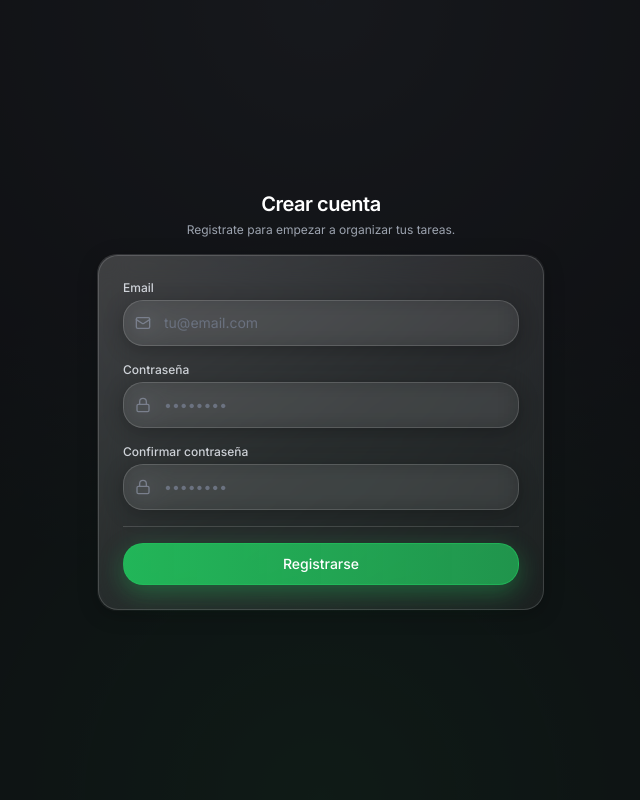
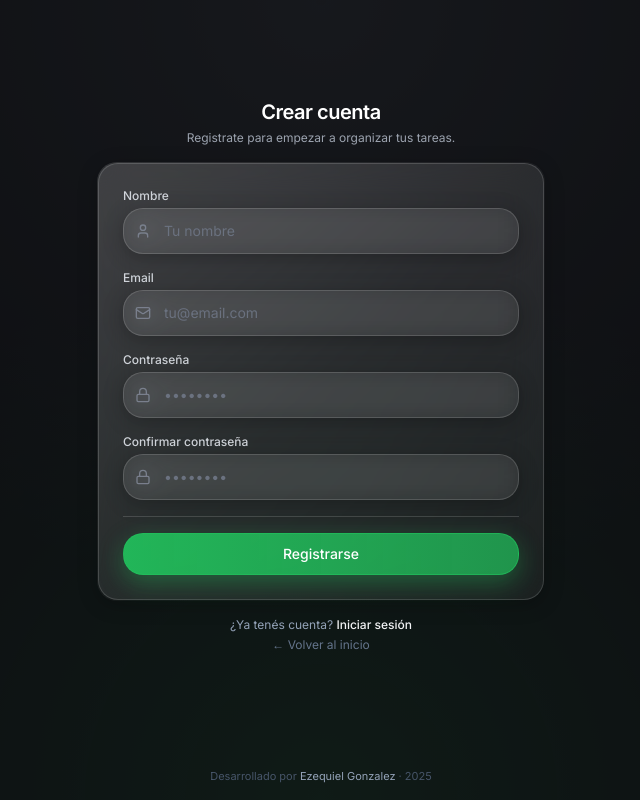
Before and after one commit to ezexgonzalez/mern-task-manager, a React (Vite) app in the folder client/: page /register in a window 1280 px wide. Shown: the whole page, without its empty margins (319-959 px from the left). Built offline with nearby package versions, Linux system fonts and the light colour scheme; no server answers.

Commit message:
ui details

```diff
--- a/client/src/components/LoginForm.jsx
+++ b/client/src/components/LoginForm.jsx
@@ -3,7 +3,7 @@ import { yupResolver } from "@hookform/resolvers/yup";
 import * as yup from "yup";
 import { loginUser } from "../services/authService.js";
 import { useState } from "react";
-import { useNavigate } from "react-router-dom";
+import { useNavigate, Link } from "react-router-dom";
 import { useAuthStore } from "../store/useAuthStore.js";
 import { Mail, Lock } from "lucide-react";
 
@@ -190,6 +190,24 @@ const LoginForm = () => {
             {successMessage}
           </p>
         )}
+         <div className="mt-3 flex flex-col items-center gap-1 text-xs">
+          <p className="text-slate-400">
+            ¿Todavía no tenés cuenta?{" "}
+            <Link
+              to="/register"
+              className="text-gray-100 font-medium hover:text-white hover:underline"
+            >
+              Crear cuenta
+            </Link>
+          </p>
+
+          <Link
+            to="/"
+            className="text-slate-500 hover:text-slate-300 transition"
+          >
+            ← Volver al inicio
+          </Link>
+        </div>
       </div>
     </form>
   );
--- a/client/src/components/RegisterForm.jsx
+++ b/client/src/components/RegisterForm.jsx
@@ -3,11 +3,15 @@ import { yupResolver } from "@hookform/resolvers/yup";
 import * as yup from "yup";
 import { registerUser } from "../services/authService.js";
 import { useState } from "react";
-import { Mail, Lock } from "lucide-react";
-import { useNavigate } from "react-router-dom";
+import { Mail, Lock, User } from "lucide-react";
+import { useNavigate, Link } from "react-router-dom";
 
 // Validaciones con yup
 const schema = yup.object().shape({
+  name: yup
+    .string()
+    .required("El nombre es obligatorio")
+    .min(2, "Debe tener al menos 2 caracteres"),
   email: yup
     .string()
     .email("El email no es valido")
@@ -30,22 +34,21 @@ const RegisterForm = () => {
 
   const navigate = useNavigate();
 
-  // Manejo de formulario
   const {
     register,
     handleSubmit,
     reset,
     formState: { errors },
   } = useForm({
-    resolver: yupResolver(schema), // conecta el esquema de validacion
+    resolver: yupResolver(schema),
   });
 
-  // Submit
   const onSubmit = async (data) => {
     console.log("datos enviados", data);
     setIsSubmitting(true);
     try {
       const response = await registerUser({
+        name: data.name,
         email: data.email,
         password: data.password,
         confirmPassword: data.confirmPassword,
@@ -58,7 +61,6 @@ const RegisterForm = () => {
       reset();
       setServerError("");
 
-      // redirigir al login luego de unos segundos
       setTimeout(() => {
         navigate("/login");
       }, 2500);
@@ -101,6 +103,39 @@ const RegisterForm = () => {
               space-y-4
             "
           >
+            {/* Nombre */}
+            <div className="flex flex-col gap-1">
+              <label className="text-xs font-medium text-gray-300">
+                Nombre
+              </label>
+
+              <div className="relative">
+                <span className="absolute left-3 top-1/2 -translate-y-1/2 text-gray-500">
+                  <User size={16} />
+                </span>
+
+                <input
+                  className="
+                    w-full pl-10 pr-4 py-3
+                    bg-glassLight backdrop-blur-md
+                    rounded-bubble border border-borderGlass
+                    text-gray-200 placeholder-gray-500
+                    focus:outline-none focus:ring-2 focus:ring-glassMedium
+                    transition shadow-bubble text-sm
+                  "
+                  type="text"
+                  placeholder="Tu nombre"
+                  {...register("name")}
+                />
+              </div>
+
+              {errors.name && (
+                <p className="text-red-400 text-xs mt-1">
+                  {errors.name.message}
+                </p>
+              )}
+            </div>
+
             {/* Email */}
             <div className="flex flex-col gap-1">
               <label className="text-xs font-medium text-gray-300">
@@ -240,6 +275,26 @@ const RegisterForm = () => {
             <span>{successMessage}</span>
           </p>
         )}
+
+        {/* Navegación: ya tengo cuenta / volver al inicio */}
+        <div className="mt-3 flex flex-col items-center gap-1 text-xs">
+          <p className="text-slate-400">
+            ¿Ya tenés cuenta?{" "}
+            <Link
+              to="/login"
+              className="text-gray-100 font-medium hover:text-white hover:underline"
+            >
+              Iniciar sesión
+            </Link>
+          </p>
+
+          <Link
+            to="/"
+            className="text-slate-500 hover:text-slate-300 transition"
+          >
+            ← Volver al inicio
+          </Link>
+        </div>
       </div>
     </form>
   );
--- a/client/src/components/layout/Layout.jsx
+++ b/client/src/components/layout/Layout.jsx
@@ -1,7 +1,16 @@
 const Layout = ({ children }) => {
   return (
-    <div className="min-h-screen bg-dark relative overflow-hidden">
-      {/* Glow suave en el fondo, SIN mix-blend */}
+    <div
+      className="
+        min-h-screen
+        bg-dark
+        relative
+        overflow-hidden
+        flex
+        flex-col
+      "
+    >
+      {/* Glow suave en el fondo */}
       <div
         className="
           pointer-events-none
@@ -10,17 +19,47 @@ const Layout = ({ children }) => {
           bg-[radial-gradient(circle_at_top,_rgba(148,163,184,0.22),_transparent_60%),radial-gradient(circle_at_bottom,_rgba(34,197,94,0.22),_transparent_55%)]
         "
       />
+
+      {/* Contenido principal */}
       <div
         className="
-          relative
+          relative z-10
           mx-auto w-full
           px-4 sm:px-6 lg:px-24
           max-w-5xl
           py-6
+          flex-1
+          flex
+          flex-col
         "
       >
         {children}
       </div>
+
+      {/* Footer siempre abajo */}
+      <footer className="relative z-10 mt-4 pb-4">
+        <div
+          className="
+            mx-auto w-full
+            px-4 sm:px-6 lg:px-24
+            max-w-5xl
+            text-center
+            text-[11px]
+            text-slate-600
+          "
+        >
+          Desarrollado por{" "}
+          <a
+            href="https://github.com/ezexgonzalez"
+            target="_blank"
+            rel="noreferrer"
+            className="text-slate-400 hover:text-slate-200 hover:underline transition"
+          >
+            Ezequiel Gonzalez
+          </a>{" "}
+          · 2025
+        </div>
+      </footer>
     </div>
   );
 };
--- a/client/src/pages/Dashboard.jsx
+++ b/client/src/pages/Dashboard.jsx
@@ -6,10 +6,14 @@ import TaskCard from "../components/TaskCard.jsx";
 import TaskListSkeleton from "../components/TaskListSkeleton.jsx";
 import Toast from "../components/Toast.jsx";
 import TaskEditModal from "../components/TaskEditModal.jsx";
+import { useAuthStore } from "../store/useAuthStore.js";
 
 const Dashboard = () => {
   const { tasks, loading, error, createTask, deleteTask, updateTask } =
     useTasks();
+
+  const user = useAuthStore((state) => state.user);
+  const firstName = user?.name?.split(" ")[0] || "Usuario";
 
   const [taskToEdit, setTaskToEdit] = useState(null);
 
@@ -65,6 +69,14 @@ const Dashboard = () => {
           gap-6
         "
       >
+        <section className="flex flex-col gap-1">
+          <h1 className="text-xl font-semibold text-white">
+            Hola, {firstName} 👋
+          </h1>
+          <p className="text-sm text-slate-400">
+            Esto es lo que tenés para hoy.
+          </p>
+        </section>
         <section>
           <TaskFormWrapper onSubmit={createTask} />
         </section>
@@ -82,9 +94,16 @@ const Dashboard = () => {
           {!loading && !error && (
             <>
               {tasks.length === 0 ? (
-                <p className="text-gray-500 text-sm">
-                  No hay tareas aún. Creá una para comenzar.
-                </p>
+                <div>
+                  <p className="text-gray-400 font-medium">
+                    Todavía no tenés tareas.
+                  </p>
+                  <p className="mt-1 text-xs text-slate-500">
+                    Escribí una idea arriba en{" "}
+                    <span className="font-medium">“¿Alguna idea nueva?”</span> y
+                    presioná Enter para crear tu primera tarea.
+                  </p>
+                </div>
               ) : (
                 <div className="flex flex-col gap-4">
                   {tasks.map((task) => (
--- a/client/src/pages/Login.jsx
+++ b/client/src/pages/Login.jsx
@@ -5,7 +5,7 @@ const Login = () => {
   useVerifyToken();
 
   return (
-    <div className="min-h-[calc(100vh-3rem)] flex items-center justify-center">
+    <div className="flex flex-1 items-center justify-center">
       <LoginForm />
     </div>
   );
--- a/client/src/pages/Register.jsx
+++ b/client/src/pages/Register.jsx
@@ -5,7 +5,7 @@ const Register = () => {
   useVerifyToken();
 
   return (
-    <div className="min-h-[calc(100vh-3rem)] flex items-center justify-center">
+    <div className="flex flex-1 items-center justify-center">
       <RegisterForm />
     </div>
   );
--- a/client/src/router/AppRouter.jsx
+++ b/client/src/router/AppRouter.jsx
@@ -7,6 +7,7 @@ import PrivateRoute from "./PrivateRoute.jsx";
 import { useAuthStore } from "../store/useAuthStore.js";
 import { useEffect } from "react";
 import Layout from "../components/layout/Layout.jsx";
+import NotFoundRedirect from "./NotFoundRedirect.jsx";
 
 function AppRouter() {
   const userState = useAuthStore((state) => state);
@@ -18,19 +19,23 @@ function AppRouter() {
   return (
     <BrowserRouter>
       <Routes>
-        <Route path="/" element={
-            <Home />
-        } />
-        <Route path="/register" element={
+        <Route path="/" element={<Home />} />
+        <Route
+          path="/register"
+          element={
             <Layout>
               <Register />
             </Layout>
-        } />
-        <Route path="/login" element={
+          }
+        />
+        <Route
+          path="/login"
+          element={
             <Layout>
               <Login />
             </Layout>
-        } />
+          }
+        />
 
         {/* Private Routes */}
         <Route element={<PrivateRoute />}>
@@ -43,6 +48,7 @@ function AppRouter() {
             }
           />
         </Route>
+        <Route path="*" element={<NotFoundRedirect />} />
       </Routes>
     </BrowserRouter>
   );
--- /dev/null
+++ b/client/src/router/NotFoundRedirect.jsx
@@ -0,0 +1,17 @@
+import { Navigate } from "react-router-dom";
+import { useAuthStore } from "../store/useAuthStore.js";
+
+const NotFoundRedirect = () => {
+  // Ajustá esta línea a cómo guardás el auth:
+  const userState = useAuthStore((state) => state);
+
+  if (userState.isAuthenticated) {
+    // Usuario logueado → lo mandamos al dashboard
+    return <Navigate to="/dashboard" replace />;
+  }
+
+  // Usuario NO logueado → lo mandamos a la landing
+  return <Navigate to="/" replace />;
+};
+
+export default NotFoundRedirect;
```
Also changed, not shown: 2 other files (tests, documents, lock files or other folders). Lines whose indentation alone changed are shown as unchanged.
